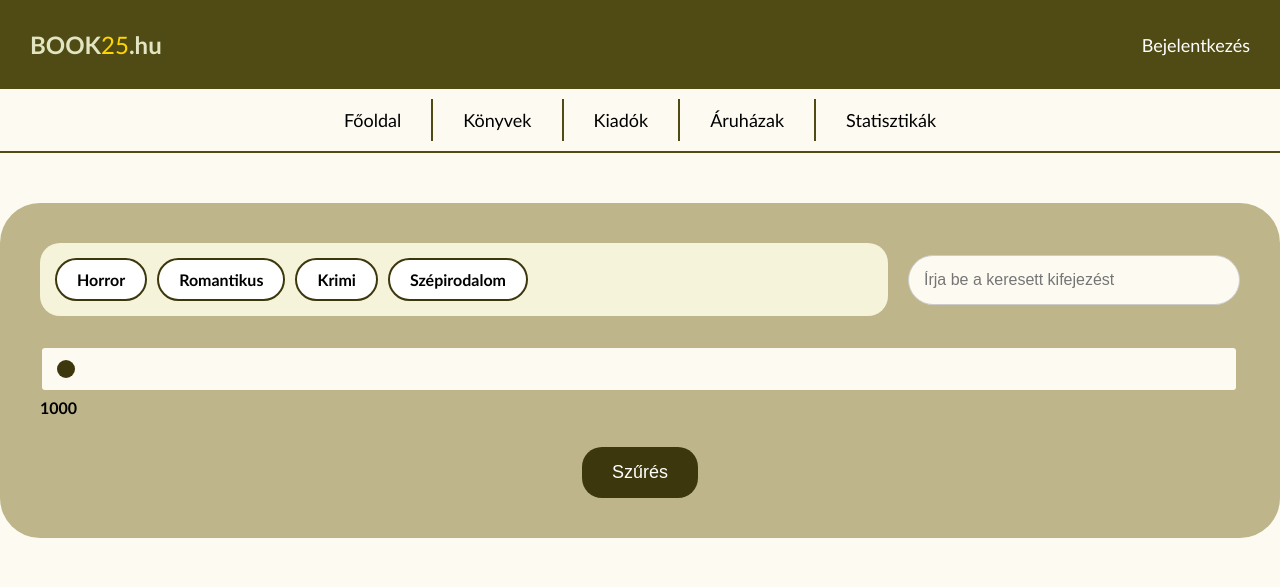
After one commit to lego111Aron/Konyvesbolt, a PHP site: page /books.html in a window 1280 px wide. The commit adds this page. Shown: the top 587 px of the page. Run offline with PHP 8.4, Linux system fonts and the light colour scheme.

Commit message:
könyvek oldal kereső mező kezdetleges

```diff
--- a/Front-end/StyleSheets/style.css
+++ b/Front-end/StyleSheets/style.css
@@ -294,3 +294,123 @@ td{
 #market-table th:nth-child(6){
     width: 10%;
 }
+
+
+
+                        /* Könyvek felület*/
+
+
+
+.szuro-doboz {
+    background-color: #beb58a;
+    padding: 40px;
+    border-radius: 40px;
+    max-width: 1200px;
+    margin: 50px auto auto auto;
+}
+
+.szuro-form {
+    display: flex;
+    flex-direction: column;
+    gap: 30px;
+}
+
+.kategoria-es-kereso {
+    display: flex;
+    justify-content: space-between;
+    align-items: center;
+    gap: 20px;
+    flex-wrap: wrap;
+}
+
+.kategoriak {
+    background-color: #f6f3db;
+    padding: 15px;
+    border-radius: 20px;
+    display: flex;
+    gap: 10px;
+    flex-wrap: wrap;
+    flex: 1;
+}
+
+.kategoriak label {
+    display: inline-flex;
+    align-items: center;
+    border: 2px solid #3c370d;
+    padding: 10px 20px;
+    border-radius: 25px;
+    cursor: pointer;
+    font-weight: bold;
+    background-color: white;
+}
+
+.kategoriak input[type="checkbox"] {
+    display: none;
+}
+
+.kategoriak input[type="checkbox"]:checked + span {
+    background-color: #3c370d;
+    color: white;
+    border-radius: 20px;
+    padding: 5px 10px;
+}
+
+.kereso {
+    flex: 0 0 300px;
+    padding: 15px;
+    border-radius: 25px;
+    border: 1px solid #ccc;
+    background-color: var(--background-color);
+    font-size: 16px;
+}
+
+.arszuro {
+    flex: 1;
+}
+
+.arszuro input[type=range] {
+    width: 97%;
+    appearance: none;
+    height: 6px;
+    background: var(--background-color);
+    border-radius: 3px;
+    outline: none;
+}
+
+.arszuro input[type=range]::-webkit-slider-thumb {
+    appearance: none;
+    width: 18px;
+    height: 18px;
+    border-radius: 50%;
+    background: #3c370d;
+    cursor: pointer;
+}
+
+.arszuro input[type=range]::-moz-range-thumb {
+    width: 18px;
+    height: 18px;
+    border-radius: 50%;
+    background: #3c370d;
+    cursor: pointer;
+}
+
+.arszuro output {
+    display: block;
+    margin-top: 5px;
+    font-weight: bold;
+}
+
+.szures-gomb {
+    background-color: #3c370d;
+    color: white;
+    padding: 15px 30px;
+    border-radius: 20px;
+    border: none;
+    font-size: 18px;
+    cursor: pointer;
+    align-self: center;
+}
+
+.szures-gomb:hover {
+    background-color: #2e2b0a;
+}
--- /dev/null
+++ b/Front-end/books.html
@@ -0,0 +1,63 @@
+<!DOCTYPE html>
+<html lang="hu">
+<head>
+    <meta charset="UTF-8">
+    <meta name="viewport" content="width=device-width, initial-scale=1.0">
+    <title>Book25</title>
+    <link rel="stylesheet" href="StyleSheets/style.css">
+</head>
+
+<body id="booksBody">
+
+    <!--Fejléc-->
+    <div class="topbar">
+        <div class="logo"><a href="index.php">BOOK<span>25</span>.hu</a></div>
+        <div class="login"><a href="login.php">Bejelentkezés</a></div>
+    </div>
+
+    <!--Menü-->
+    <div class="navbar">
+        <a href="index.php">Főoldal</a>
+        <a href="#">Könyvek</a>
+        <a href="#">Kiadók</a>
+        <a href="#">Áruházak</a>
+        <a href="#">Statisztikák</a>
+    </div>
+
+    <div class="szuro-doboz">
+        <form class="szuro-form">
+
+          <div class="kategoria-es-kereso">
+            <div class="kategoriak">
+              <label>
+                <input type="checkbox" name="kategoriak[]" value="Horror">
+                <span>Horror</span>
+              </label>
+              <label>
+                <input type="checkbox" name="kategoriak[]" value="Romantikus">
+                <span>Romantikus</span>
+              </label>
+              <label>
+                <input type="checkbox" name="kategoriak[]" value="Krimi">
+                <span>Krimi</span>
+              </label>
+              <label>
+                <input type="checkbox" name="kategoriak[]" value="Szépirodalom">
+                <span>Szépirodalom</span>
+              </label>
+            </div>
+
+            <input type="text" class="kereso" placeholder="Írja be a keresett kifejezést">
+          </div>
+
+          <div class="arszuro">
+            <input type="range" id="ar" min="1000" max="20000" value="1000" step="500">
+            <output id="ar-ertek">1000</output>
+          </div>
+
+          <button type="submit" class="szures-gomb">Szűrés</button>
+        </form>
+      </div>
+
+</body>
+</html>
--- a/Front-end/index.php
+++ b/Front-end/index.php
@@ -22,8 +22,8 @@
     <!--Menü-->
     <div class="navbar">
         <a href="index.php">Főoldal</a>
-        <a href="#">Könyvek</a>
-        <a href="#">Kiadók</a>
+        <a href="books.html">Könyvek</a>
+        <a href="test.html">Kiadók</a>
         <a href="#">Áruházak</a>
         <a href="#">Statisztikák</a>
     </div>
```
